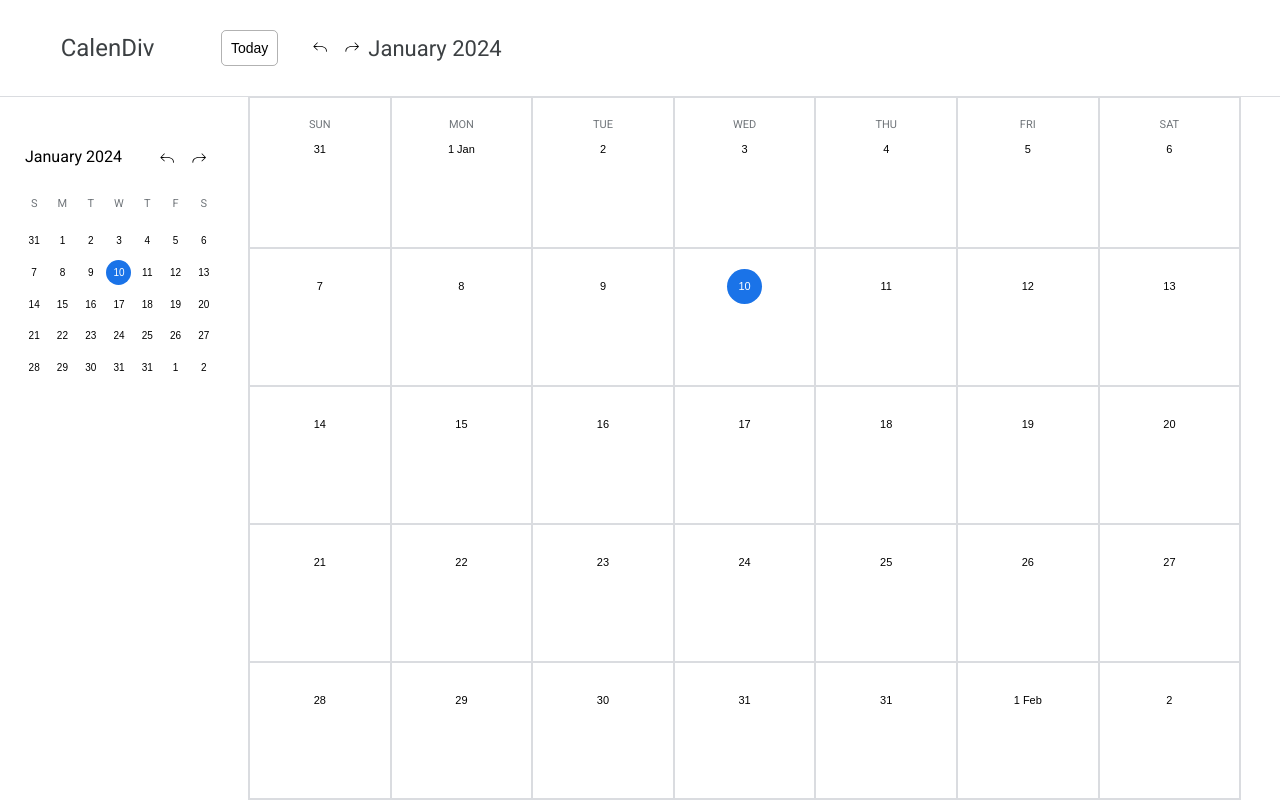
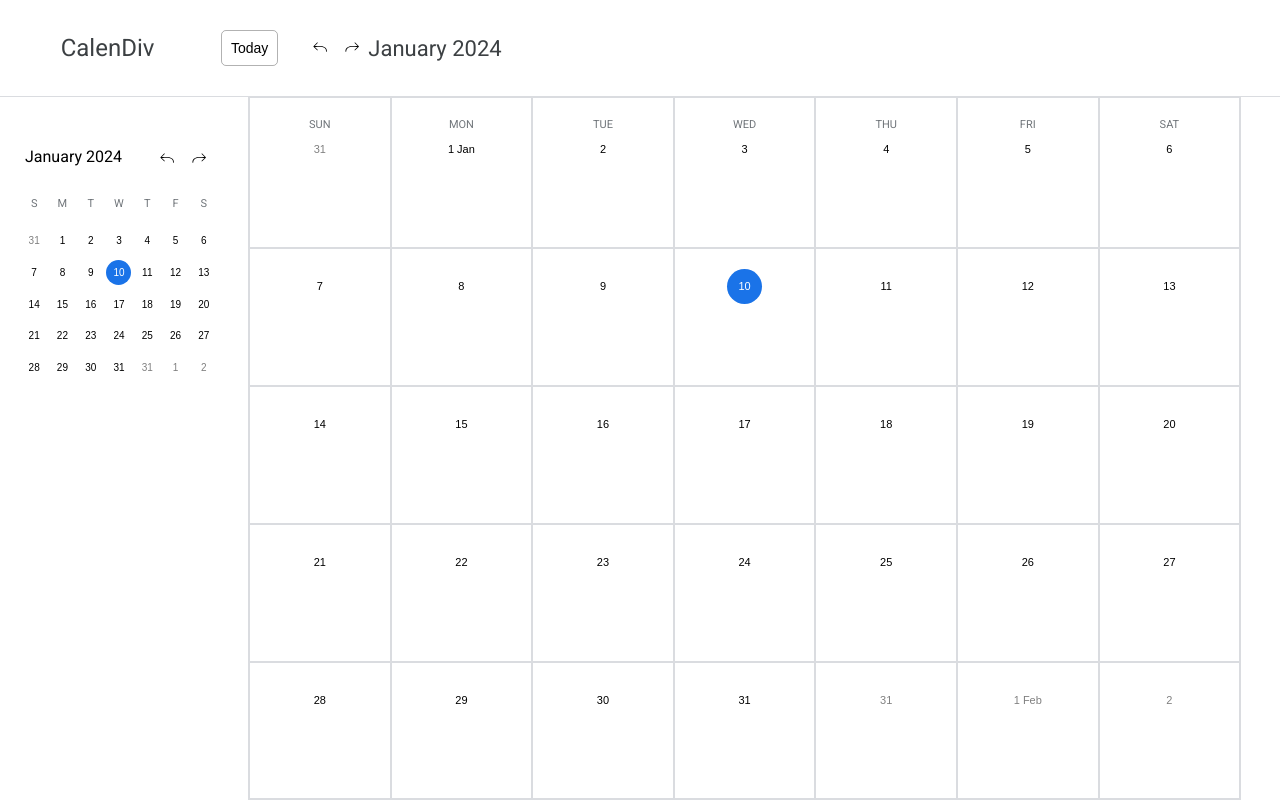
Before and after one commit to h-zahar/calendiv-react, a React (Vite) app: page / in a window 1280 px wide. Built offline with nearby package versions, Linux system fonts and the light colour scheme.

Commit message:
Fixed Prev and Next Date Opacity

```diff
--- a/src/components/Calendar.tsx
+++ b/src/components/Calendar.tsx
@@ -217,6 +217,7 @@ const Calendar = ({
                     alignItems: "center",
                     border: "none",
                     padding: 0,
+                    opacity: i > prevRange[1] && i < nextRange[0] ? 1 : 0.5,
                   }}
                   className={
                     getMonth(new Date()) === getMonth(viewDate) &&
```
